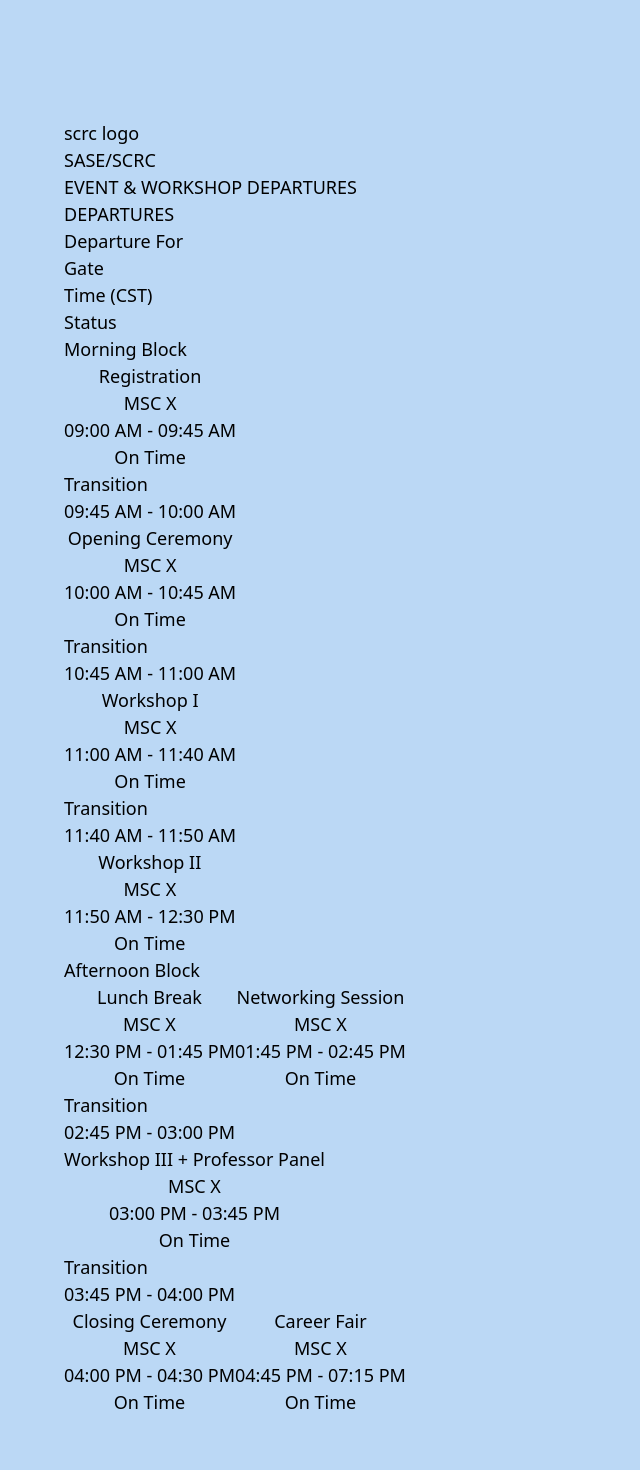
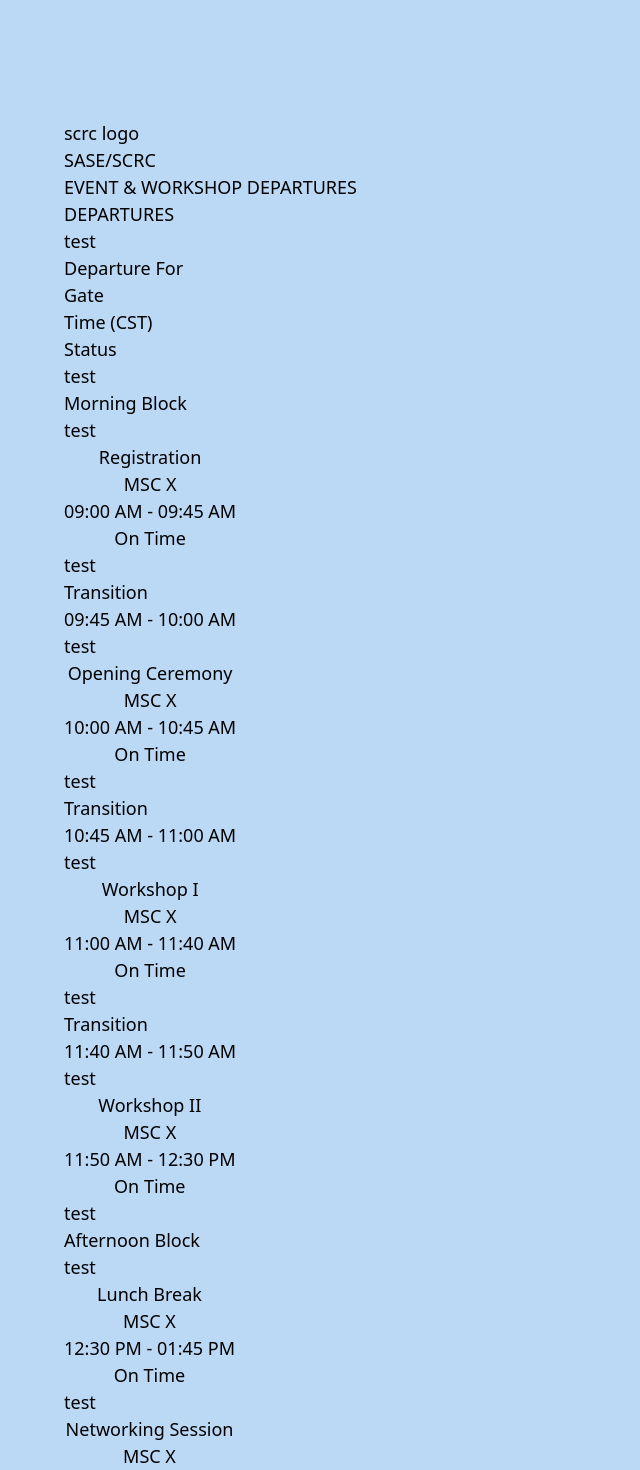
Before and after one commit to victoriaemily/SASE-SCRC, a Next.js app: page / in a window 1280 px wide. Shown: the part 1520-2990 px from the top of the page, without its empty margins (0-640 px from the left). Built offline with nearby package versions, Linux system fonts and the light colour scheme.

Commit message:
Created new card flip mechanism for seeing event and workshop details

```diff
--- a/src/pages/components/Guide.jsx
+++ b/src/pages/components/Guide.jsx
@@ -2,20 +2,17 @@ import React from "react";
 import { morningEvents, afternoonEvents } from "@/assets/events";
 
 export default function Guide() {
-  const handleScheduleOpen = () => {
-    var scheduleContainer = document.getElementById("schedule-container");
-    scheduleContainer.classdivst.remove("close-schedule");
-    scheduleContainer.classdivst.add("open-schedule");
-    document.body.classdivst.add("open-schedule");
-    document.body.classdivst.remove("close-schedule");
-  };
-
-  const handleScheduleClose = () => {
-    var scheduleContainer = document.getElementById("schedule-container");
-    scheduleContainer.classdivst.remove("open-schedule");
-    scheduleContainer.classdivst.add("close-schedule");
-    document.body.classdivst.remove("open-schedule");
-    document.body.classdivst.add("close-schedule");
+  const handleFlipDivider = () => {
+    document.querySelectorAll(".schedule-divider").forEach((divider, idx) => {
+      const flipAnimationDelay = 0.08 * idx;
+      divider.style.transitionDelay = `${flipAnimationDelay}s`;
+      divider.classList.add("flip-divider");
+      setTimeout(() => {
+        document
+          .querySelector(".schedule-board")
+          .classList.add("black-background");
+      }, 500);
+    });
   };
 
   const renderEvent = (event, idx) => {
@@ -35,9 +32,11 @@ export default function Guide() {
     const endTime = `${String(end_hours % 12 || 12).padStart(2, "0")}:${String(
       end_minutes
     ).padStart(2, "0")} ${end_AMPM}`;
+
     if (event.isTransition) {
       return (
-        <div key={idx} className="transition-divider divider-pad">
+        <div className="schedule-divider transition-divider">
+          <div key={idx} className="pad-divider front-divider">
             <h2 className="departure-label">{event.name}</h2>
             <h2 className="gate-label"></h2>
             <h2 className="start-time-label">
@@ -45,10 +44,20 @@ export default function Guide() {
             </h2>
             <h2 className="status-label"></h2>
           </div>
+          <div key={idx * 10 + idx} className="pad-divider back-divider">
+            test
+          </div>
+        </div>
       );
     } else {
       return (
-        <button key={idx} className="event-divider divider-pad">
+        <div className="schedule-divider event-divider">
+          <button
+            key={idx}
+            className="pad-divider front-divider"
+            type="button"
+            onClick={handleFlipDivider}
+          >
             <h2 className="departure-label">{event.name}</h2>
             <h2 className="gate-label">{event.location}</h2>
             <h2 className="start-time-label">
@@ -56,6 +65,10 @@ export default function Guide() {
             </h2>
             <h2 className="status-label">{event.status}</h2>
           </button>
+          <div key={idx * 10 + idx} className="pad-divider back-divider">
+            test
+          </div>
+        </div>
       );
     }
   };
@@ -63,7 +76,8 @@ export default function Guide() {
   return (
     <section id="key-dates" className="wrapper">
       <div className="schedule-board">
-        <div className="header-container">
+        <div className="schedule-divider header-container">
+          <div className="pad-divider front-divider">
             <div className="logo">scrc logo</div>
             <h2 className="event-title">SASE/SCRC</h2>
             <>
@@ -71,26 +85,28 @@ export default function Guide() {
               <h2 className="short-title">DEPARTURES</h2>
             </>
           </div>
-        <div className="label divider-pad">
+          <div className="pad-divider back-divider">test</div>
+        </div>
+        <div className="schedule-divider label">
+          <div className="pad-divider front-divider">
             <h2 className="departure-label">Departure For</h2>
             <h2 className="gate-label">Gate</h2>
             <h2 className="start-time-label">Time (CST)</h2>
             <h2 className="status-label">Status</h2>
           </div>
-        <h3 className="time-divider divider-pad">Morning Block</h3>
+          <div className="pad-divider back-divider">test</div>
+        </div>
+        <div className="schedule-divider time-divider">
+          <h3 className="pad-divider front-divider">Morning Block</h3>
+          <div className="pad-divider back-divider">test</div>
+        </div>
         {morningEvents.map((event, idx) => renderEvent(event, idx))}
-        <h3 className="time-divider divider-pad">Afternoon Block</h3>
+        <div className="schedule-divider time-divider">
+          <h3 className="pad-divider front-divider">Afternoon Block</h3>
+          <div className="pad-divider back-divider">test</div>
+        </div>
         {afternoonEvents.map((event, idx) => renderEvent(event, idx))}
-      </div>
-      <div id="schedule-container">
-        <div id="schedule-content-container">
-          <button
-            className="schedule-toggle-button"
-            id="close-schedule-button"
-            type="button"
-            onClick={handleScheduleClose}
-          ></button>
-        </div>
+        <div className="back-divider"></div>
       </div>
     </section>
   );
--- a/src/pages/components/Navbar.jsx
+++ b/src/pages/components/Navbar.jsx
@@ -8,11 +8,6 @@ export default function Navbar() {
   };
 
   const handleSelectNavLink = () => {
-    var scheduleContainer = document.getElementById("schedule-container");
-    if (scheduleContainer.classList.contains("open-schedule")) {
-      scheduleContainer.classList.remove("open-schedule");
-      scheduleContainer.classList.add("close-schedule");
-    }
     if (isNavOpen) {
       toggleNavbar();
     }
--- a/src/styles/app.css
+++ b/src/styles/app.css
@@ -68,6 +68,15 @@ body {
   font-weight: bold;
 }
 
+.black-background {
+  background: black;
+  color: white;
+}
+
+.no-display {
+  display: none;
+}
+
 @media (min-width: 481px) {
   /* portrait e-readers (Nook/Kindle), smaller tablets @ 600 or @ 640 wide. */
   body {
--- a/src/styles/guide.css
+++ b/src/styles/guide.css
@@ -2,47 +2,8 @@
   display: flex;
 }
 
-#schedule-container {
-  position: fixed;
-  top: 0;
-  left: 0dvw;
-  height: 100dvh;
-  width: 100dvw;
-  z-index: -1;
-}
-
 #schedule-content-container {
   margin-top: var(--header-size);
-}
-
-body.open-schedule {
-  overflow-y: hidden;
-}
-
-body.close-schedule {
-  overflow-y: visible;
-}
-
-#schedule-container.open-schedule {
-  background: white;
-  animation: slide-container-in-from-top 2s ease-out 1 forwards;
-}
-
-#schedule-container.close-schedule {
-  background: white;
-  animation: slide-container-out-to-top 1s ease-in 1 forwards;
-}
-
-#schedule-container.open-schedule .schedule-toggle-button {
-  width: 100px;
-  height: 40px;
-  border: 1px solid black;
-}
-
-#schedule-container.close-schedule .schedule-toggle-button {
-  width: 100px;
-  height: 40px;
-  border: 1px solid black;
 }
 
 .schedule-board {
@@ -50,61 +11,55 @@ body.close-schedule {
   width: 100%;
   height: 90dvh;
   margin: auto;
+  transition: background-color 2s ease;
+}
+
+.schedule-board .schedule-divider {
+  transition: transform 1s ease;
+  transform-style: preserve-3d;
+  width: 100%;
+  position: relative;
 }
 
 .schedule-board .header-container {
-  border-bottom: 0.5px solid black;
-  border-top: 0.5px solid black;
   width: 100%;
   height: 10%;
-  display: flex;
-  align-items: center;
-  padding: 0.5em;
 }
 
-.header-container > .logo {
+.header-container .logo {
   flex: 1;
   text-align: center;
 }
 
-.header-container > .event-title {
+.header-container .event-title {
   flex: 2;
   font-size: 1.2em;
   text-align: left;
 }
 
-.header-container > .long-title {
+.header-container .long-title {
   display: none;
   flex: 4;
   font-size: 1.5em;
   text-align: right;
 }
 
-.header-container > .short-title {
+.header-container .short-title {
   flex: 4;
   font-size: 1.5em;
   text-align: right;
 }
 
-.schedule-board .divider-pad {
-  padding: 0 0.5em;
-}
-
-.schedule-board .label {
-  border-bottom: 0.5px solid black;
+.schedule-board > .label {
   background: var(--blue4);
   color: white;
   width: 100%;
   height: 4.5%;
-  display: flex;
-  align-items: center;
-  justify-content: center;
   font-size: 0.8em;
 }
 
-.label > h2,
-.event-divider > h2,
-.transition-divider > h2 {
+.label > div > h2,
+.front-divider > h2 {
   flex: 1;
   margin: auto;
 }
@@ -128,43 +83,62 @@ h2.status-label {
   text-align: center;
 }
 
-.schedule-board .time-divider {
-  border-bottom: 0.5px solid black;
+.schedule-board > .time-divider {
   background: var(--blue3);
   color: white;
   width: 100%;
   height: 7%;
-  display: flex;
-  align-items: center;
-  justify-content: center;
   font-size: 1.3em;
 }
 
 .schedule-board .event-divider {
-  border-bottom: 0.5px solid black;
   width: 100%;
   height: 6%;
-  display: flex;
-  align-items: center;
-  justify-content: center;
   font-size: 0.9em;
 }
 
-.schedule-board .event-divider:hover {
+.schedule-board .event-divider > button:hover {
   background: var(--blue2);
   color: white;
 }
 
 .schedule-board .transition-divider {
-  border-bottom: 0.5px solid black;
   background: var(--blue3);
   color: white;
   width: 100%;
   height: 3.5%;
+  font-size: 0.8em;
+}
+
+.schedule-board .pad-divider {
+  padding: 0 0.5em;
+}
+
+.flip-divider {
+  transform: rotateX(180deg);
+}
+
+.header-container .front-divider {
+  border-top: 0.5px solid black;
+  padding: 0.5em;
+}
+
+.front-divider,
+.back-divider {
+  border-bottom: 0.5px solid black;
+  backface-visibility: hidden;
+  width: 100%;
+  height: 100%;
   display: flex;
   align-items: center;
   justify-content: center;
-  font-size: 0.8em;
+  position: absolute;
+}
+
+.back-divider {
+  background: black;
+  color: white;
+  transform: rotateX(180deg);
 }
 
 @keyframes slide-container-in-from-top {
```
Lines whose indentation alone changed are shown as unchanged.
